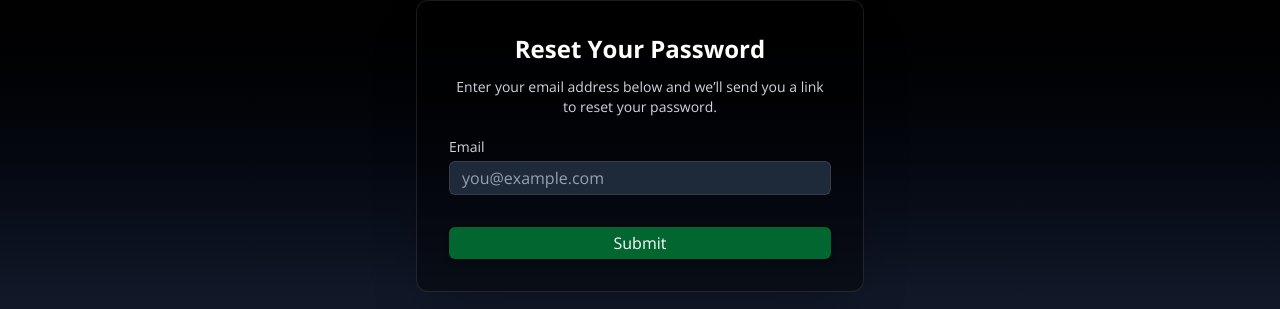
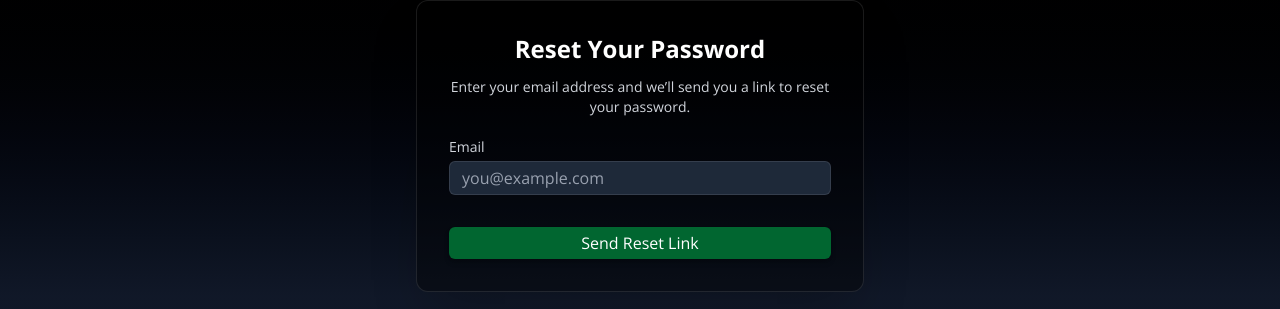
Before and after one commit to dev-ankit-mishra/collab-code-editor, a React (Vite) app in the folder client/: page /reset-password in a window 1280 px wide. Shown: the part 128-437 px from the top of the page. Built offline with nearby package versions, Linux system fonts and the light colour scheme; no server answers.

Commit message:
improved the ui

```diff
--- a/client/src/pages/ResetPassword.tsx
+++ b/client/src/pages/ResetPassword.tsx
@@ -1,69 +1,96 @@
-import Button from "../components/Button"
-import Input from "../components/Input"
-import NavBar from "../components/NavBar"
-import { useState } from "react"
-import { useAuth } from "../context/useAuth"
+import Button from "../components/Button";
+import Input from "../components/Input";
+import NavBar from "../components/NavBar";
+import { useState } from "react";
+import { useAuth } from "../context/useAuth";
 
+export default function ResetPassword() {
+  const { resetPassword } = useAuth();
 
-export default function ResetPassword(){
-
-  const [loading,setLoading]=useState(false)
-  const [error,setError]=useState()
-  const {resetPassword}=useAuth()
-  const [success,setSuccess]=useState(false)
+  const [loading, setLoading] = useState<boolean>(false);
+  const [error, setError] = useState<string | null>(null);
+  const [success, setSuccess] = useState<boolean>(false);
 
   async function handleSubmit(e: React.FormEvent<HTMLFormElement>) {
     e.preventDefault();
-  setLoading(true)
-  const form = e.currentTarget; // Get the form element
-  const formData = new FormData(form);
-  const email = formData.get("email") as string;
+    setLoading(true);
+    setError(null);
+    setSuccess(false);
+
+    const formData = new FormData(e.currentTarget);
+    const email = (formData.get("email") as string)?.trim();
+
+    if (!email) {
+      setError("Please enter your email address.");
+      setLoading(false);
+      return;
+    }
 
     try {
-    const data = await resetPassword(email);
+      const result = await resetPassword(email);
 
-    if (data?.error) {
-      throw new Error(data.error);
+      if (!result.success) {
+        throw new Error(result.error || "Failed to send reset email.");
       }
+
       setSuccess(true);
     } catch (err: any) {
+      console.error(err);
       setError(err?.message || "An unexpected error occurred.");
-    console.error(err);
-  } finally{
-    setLoading(false)
+    } finally {
+      setLoading(false);
     }
   }
 
-  return(
+  return (
     <section className="w-full h-screen flex flex-col">
       <NavBar authRequired={false} />
+
       <main className="flex-1 flex flex-col items-center text-white bg-gradient-to-b from-black via-gray-900 to-[#0c0f1a]">
-        <div className="bg-black/40 border border-white/10 text-white rounded-xl shadow-2xl p-8 w-full max-w-md mx-auto mt-20">
-          <h2 className="text-2xl font-bold mb-3 text-center">Reset Your Password</h2>
+        <div className="bg-black/40 border border-white/10 rounded-xl shadow-2xl p-8 w-full max-w-md mx-auto mt-20">
+          <h2 className="text-2xl font-bold mb-3 text-center">
+            Reset Your Password
+          </h2>
+
           <p className="text-sm text-gray-300 text-center mb-5">
-            Enter your email address below and we’ll send you a link to reset your password.
+            Enter your email address and we’ll send you a link to reset your
+            password.
           </p>
 
           <form onSubmit={handleSubmit} className="flex flex-col gap-4">
             <div>
-              <label htmlFor="email" className="block text-sm text-gray-300 mb-1">Email</label>
-              <Input id="email" name="email" type="email" placeholder="you@example.com" />
+              <label className="block text-sm text-gray-300 mb-1">
+                Email
+              </label>
+              <Input
+                name="email"
+                type="email"
+                placeholder="you@example.com"
+              />
             </div>
 
-            <Button type="submit" disabled={loading} className="mt-4 h-8">{loading?(<div className='w-5 h-5 rounded-full border-2 border-white border-t-transparent animate-spin'/>):"Submit"}</Button>
+            <Button disabled={loading} className="mt-4 h-8">
+              {loading ? (
+                <div className="w-5 h-5 rounded-full border-2 border-white border-t-transparent animate-spin" />
+              ) : (
+                "Send Reset Link"
+              )}
+            </Button>
           </form>
 
-          {}
           {success && (
             <p className="text-green-500 font-medium pt-4 text-center">
               Password reset link sent successfully. Please check your email.
             </p>
           )}
 
-          {error && <p className="text-red-500 pt-4 font-medium text-center">{error}</p>}
-
+          {error && (
+            <p className="text-red-500 pt-4 font-medium text-center">
+              {error}
+            </p>
+          )}
         </div>
       </main>
     </section>
-  )
+  );
 }
```
Lines whose indentation alone changed are shown as unchanged.
